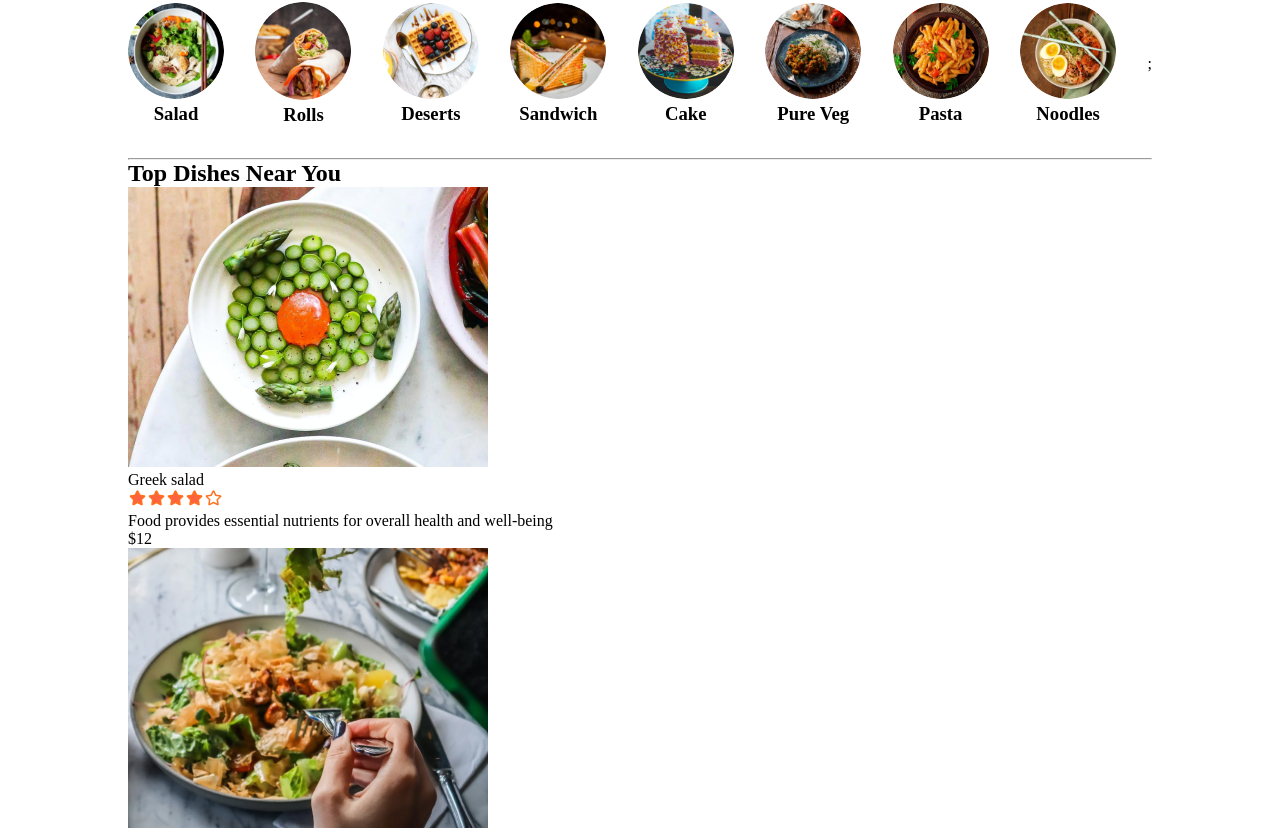
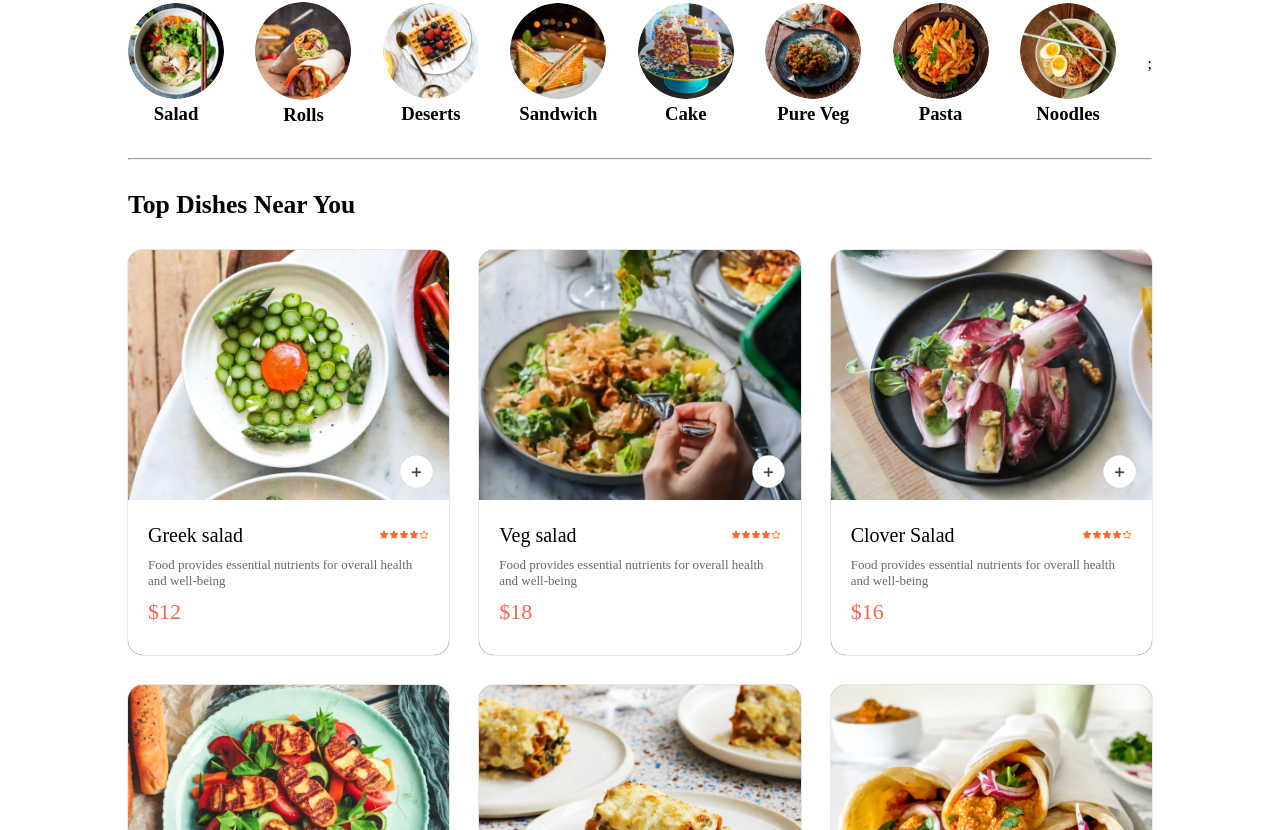
Before and after one commit to Mitchellnkem/FOOD-APP, a React (Vite) app: page / in a window 1280 px wide. Shown: the part 690-1520 px from the top of the page. Built offline with nearby package versions, Linux system fonts and the light colour scheme.

Commit message:
today's commit

```diff
--- a/src/components/FoodDisplay/FoodDisplay.css
+++ b/src/components/FoodDisplay/FoodDisplay.css
@@ -0,0 +1,17 @@
+.food-display{
+	margin-top: 30px;
+}
+
+.food-display h2{
+	font-size: max(2vw, 24px);
+	font-weight: 600;
+}
+
+.food-display-list{
+	display:grid;
+	grid-template-columns: repeat(auto-fill, minmax(240px, 1fr));
+	margin-top: 30px;
+	gap: 30px;
+	row-gap: 30px;
+
+}
--- a/src/components/Fooditem/Fooditem.css
+++ b/src/components/Fooditem/Fooditem.css
@@ -0,0 +1,78 @@
+.food-item{
+	width: 100%;
+	margin: auto;
+	border-radius: 15px;
+	box-shadow: 0px 0px 1px #000001;
+}
+
+.food-item-img{
+	width: 100%;
+	border-radius: 15px 15px 0px 0px;
+}
+
+.food-item-info{
+	padding: 20px;
+
+}
+
+.food-item-name-rating{
+	display: flex;
+	justify-content: space-between;
+	margin-bottom: 10px;
+	align-items: center;
+}
+
+.food-item-name-rating p{
+	font-size: 20px;
+	font-weight: 500;
+}
+
+.food-item-name-rating img{
+	width: 50px;
+}
+
+.food-item-description{
+	color: #676767;
+	font-size: 13px;
+}
+
+.food-item-price{
+	color:	tomato;
+	font-size: 22px;
+	font-weight: 500px;
+	margin: 10px 0;
+}
+
+.food-item-img-container{
+	position: relative;
+
+
+}
+
+.food-item-img-container .add{
+	width: 35px;
+	position: absolute;
+	bottom: 15px;
+	right: 15px;
+	cursor: pointer;
+	border-radius: 50px;
+}
+
+.food-item-counter{
+	position: absolute;
+	bottom: 15px;
+	right: 15px;
+	display: flex;
+	align-items: center;
+	gap: 10px;
+	padding: 6px;
+	border-radius: 50px;
+	background-color: blanchedalmond;
+
+}
+
+
+.food-item-counter img{
+	width: 30px;
+	cursor: pointer;
+}
--- a/src/components/Fooditem/Fooditem.jsx
+++ b/src/components/Fooditem/Fooditem.jsx
@@ -1,12 +1,42 @@
+/* eslint-disable no-undef */
+// import { useState } from "react"
+import { useContext } from "react"
 import { assets } from "../../assets/assets"
 import "./Fooditem.css"
+import { StoreContext } from "../../context/StoreContext"
 
 
  const Fooditem = ({id, name, image, price, description }) => {
+//  const [itemCount, setItemCount] = useState (0)
+ const { cartItems, addToCart, removeFromCart} = useContext (StoreContext)
+
   return (
 	<div className="food-item">
-		<div className="food-item-imf-containter">
+		<div className="food-item-img-container">
 			<img src={image} alt="" className="food-item-img" />
+
+		{ !cartItems [id] ? (
+			<img className="add"
+			onClick={() => addToCart(id)}
+			src={assets.add_icon_white}
+			alt=""
+			/>
+		) : (
+			<div className="food-item-counter">
+				<img
+				onClick={() => removeFromCart(id)}
+				src={assets.remove_icon_red}
+				alt=""
+				/>
+				<p>{cartItems[id]}</p>
+				<img
+				onClick={() => addToCart(id)}
+				src={assets.add_icon_green}
+				alt=""
+				/>
+			</div>
+		)}
+
 		</div>
 
 		<div className="food-item-info">
--- a/src/context/StoreContext.jsx
+++ b/src/context/StoreContext.jsx
@@ -1,5 +1,5 @@
 /* eslint-disable react/prop-types */
-import { createContext } from "react";
+import { createContext, useState } from "react";
 import { food_list } from "../assets/assets";
 
 
@@ -8,10 +8,35 @@
 
 const StoreContextProvider = (props) => {
 
+
+	const [cartItems, setCartItems] = useState ([])
+
+
+	const addToCart = (itemId) => {
+		if (!cartItems[itemId]) {
+			setCartItems((prev) => ({ ...prev, [itemId]: 1 }));
+		} else {
+			setCartItems((prev) => ({...prev, [itemId]: prev[itemId] + 1}));
+		}
+	};
+
+
+	const removeFromCart = (itemId) => {
+		setCartItems((prev) => ({...prev, [itemId]: prev[itemId] - 1 }));
+	};
+
+
+
+
 	// eslint-disable-next-line no-unused-vars
 	const contextValue = {
-		food_list
+		food_list,
+		cartItems,
+		setCartItems,
+		addToCart,
+		removeFromCart,
 	};
+
 
 
 	return (
```
